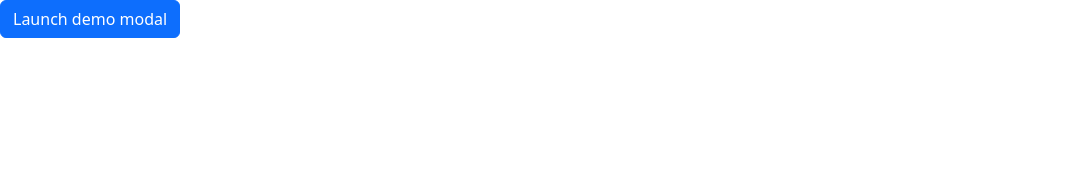
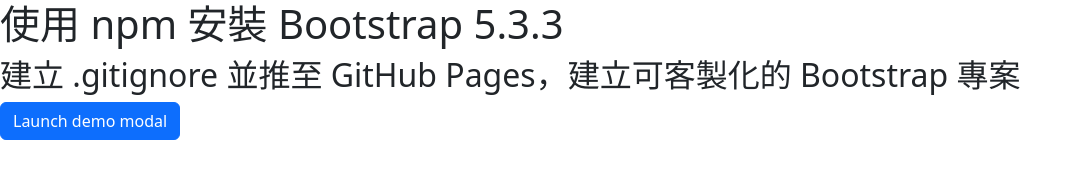
Before and after one commit to icephy/github_practice_bootstrap_npm, a website: page index.html in a window 1280 px wide. Shown: the whole page, without its empty margins (0-1083 px from the left). Drawn offline with nearby package versions, Linux system fonts and the light colour scheme.

Commit message:
update html

```diff
--- a/index.html
+++ b/index.html
@@ -7,6 +7,8 @@
     <link rel="stylesheet" href="/css/all.css">
 </head>
 <body>
+    <h1>使用 npm 安裝 Bootstrap 5.3.3</h1>
+    <h2>建立 .gitignore 並推至 GitHub Pages，建立可客製化的 Bootstrap 專案</h2>
         <!-- Button trigger modal -->
         <button type="button" class="btn btn-primary" data-bs-toggle="modal" data-bs-target="#exampleModal">
             Launch demo modal
```
